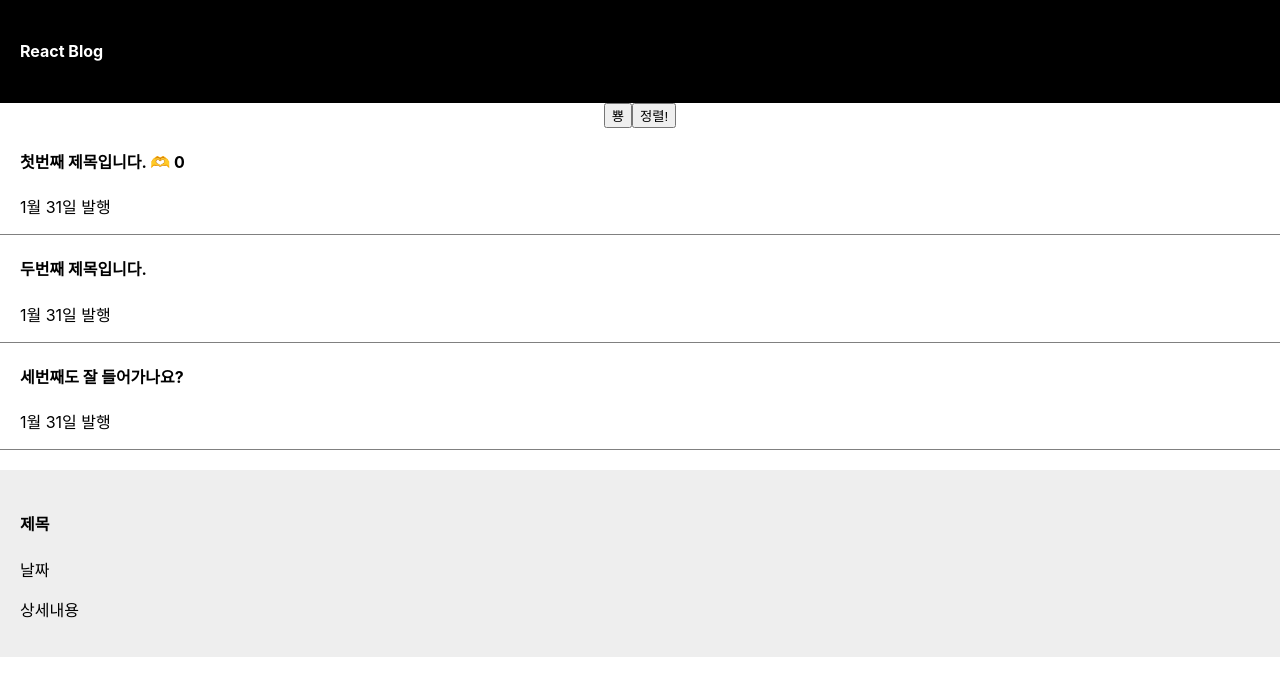
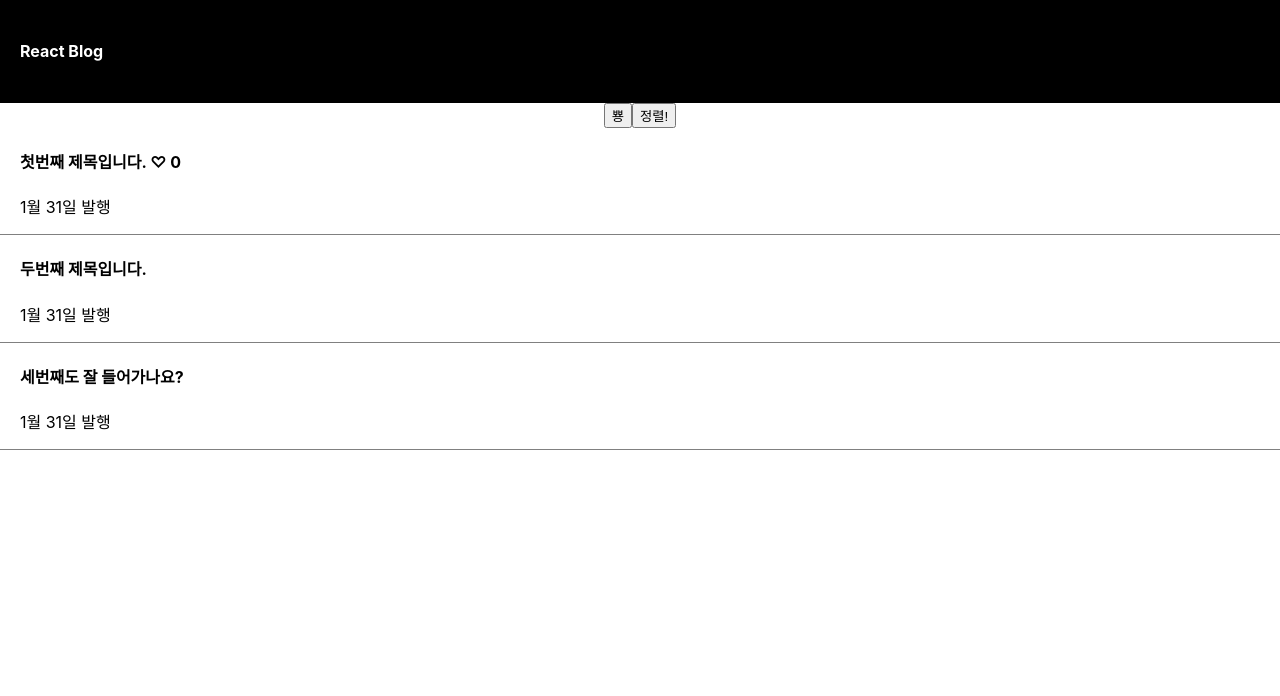
Before and after one commit to JellyKingdom/react-prac-blog, a React (Create React App) app: page / in a window 1280 px wide. Shown: the top 696 px of the page. Built offline with nearby package versions, Linux system fonts and the light colour scheme.

Commit message:
feat: add likes and modal switch

```diff
--- a/src/App.js
+++ b/src/App.js
@@ -5,30 +5,63 @@ import { useState } from "react";
 
 function App() {
     let post = "강남 우동 맛집";
-    let [BlogTitle, setBlogTitle] = useState(['첫번째 제목입니다.','두번째 제목입니다.','세번째도 잘 들어가나요?']);
+    let [BlogTitle, setBlogTitle] = useState([
+        "첫번째 제목입니다.",
+        "두번째 제목입니다.",
+        "세번째도 잘 들어가나요?",
+    ]);
     let [likes, setLikes] = useState(0);
+    let [modal, setModal] = useState(false);
 
-
-
+    let [heart, setHeart] = useState("♡");
 
     return (
         <div className="App">
             <div className="black-nav">
                 <h4>React Blog</h4>
             </div>
-            <button onClick={() => {
+            <button
+                onClick={() => {
                     let copy = [...BlogTitle];
-                copy[0] = '제목 바뀌지롱!';
+                    copy[0] = "제목 바뀌지롱!";
                     setBlogTitle(copy);
-            }}> 뿅 </button>
+                }}
+            >
+                {" "}
+                뿅{" "}
+            </button>
 
-            <button onClick={() => {
+            <button
+                onClick={() => {
                     let copy = [...BlogTitle];
                     copy = copy.sort();
                     setBlogTitle(copy);
-            }}>정렬!</button>
+                }}
+            >
+                정렬!
+            </button>
             <div className="list">
-                <h4>{BlogTitle[0]} <span onClick={() => { setLikes(likes+1) }}>🫶</span> {likes} </h4>
+                <h4>
+                    {BlogTitle[0]}{" "}
+                    <span
+                        onClick={() => {
+                            setLikes(likes + 1);
+                        }}
+                    >
+                        <span
+                            onClick={() => {
+                                if (heart == "♡") {
+                                    setHeart("♥");
+                                } else {
+                                    setHeart("♡");
+                                }
+                            }}
+                        >
+                            {heart}
+                        </span>
+                    </span>{" "}
+                    {likes}{" "}
+                </h4>
                 <p>1월 31일 발행</p>
             </div>
             <div className="list">
@@ -36,24 +69,31 @@ function App() {
                 <p>1월 31일 발행</p>
             </div>
             <div className="list">
-                <h4>{BlogTitle[2]}</h4>
+                <h4 onClick={() => {
+                    modal == true ? setModal(false) : setModal(true);
+                }}>{BlogTitle[2]}</h4>
                 <p>1월 31일 발행</p>
             </div>
 
+            {modal == true ? <Modal /> : null}
 
-            <Modal />
         </div>
     );
 }
 
-function Modal(){   //컴포넌트 작명은 첫글자 대문자
-    return(
+function Modal() {
+    //컴포넌트 작명은 첫글자 대문자
+    return (
+        <>
+            {" "}
+            {/* fragment 문법 <></> */}
             <div className="modal">
                 <h4>제목</h4>
                 <p>날짜</p>
                 <p>상세내용</p>
             </div>
-    )
+        </>
+    );
 }
 
 export default App;
```
Lines whose indentation alone changed are shown as unchanged.
